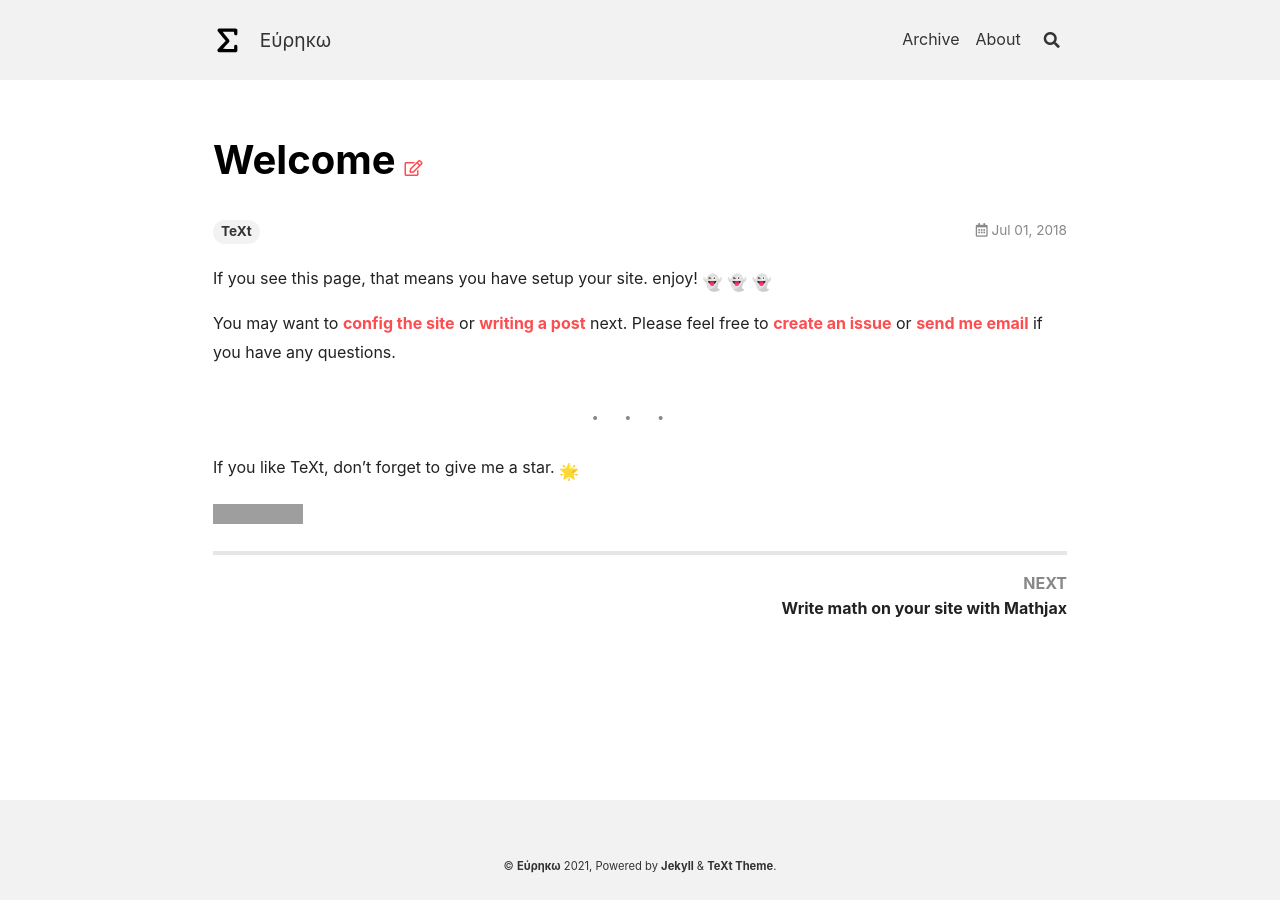
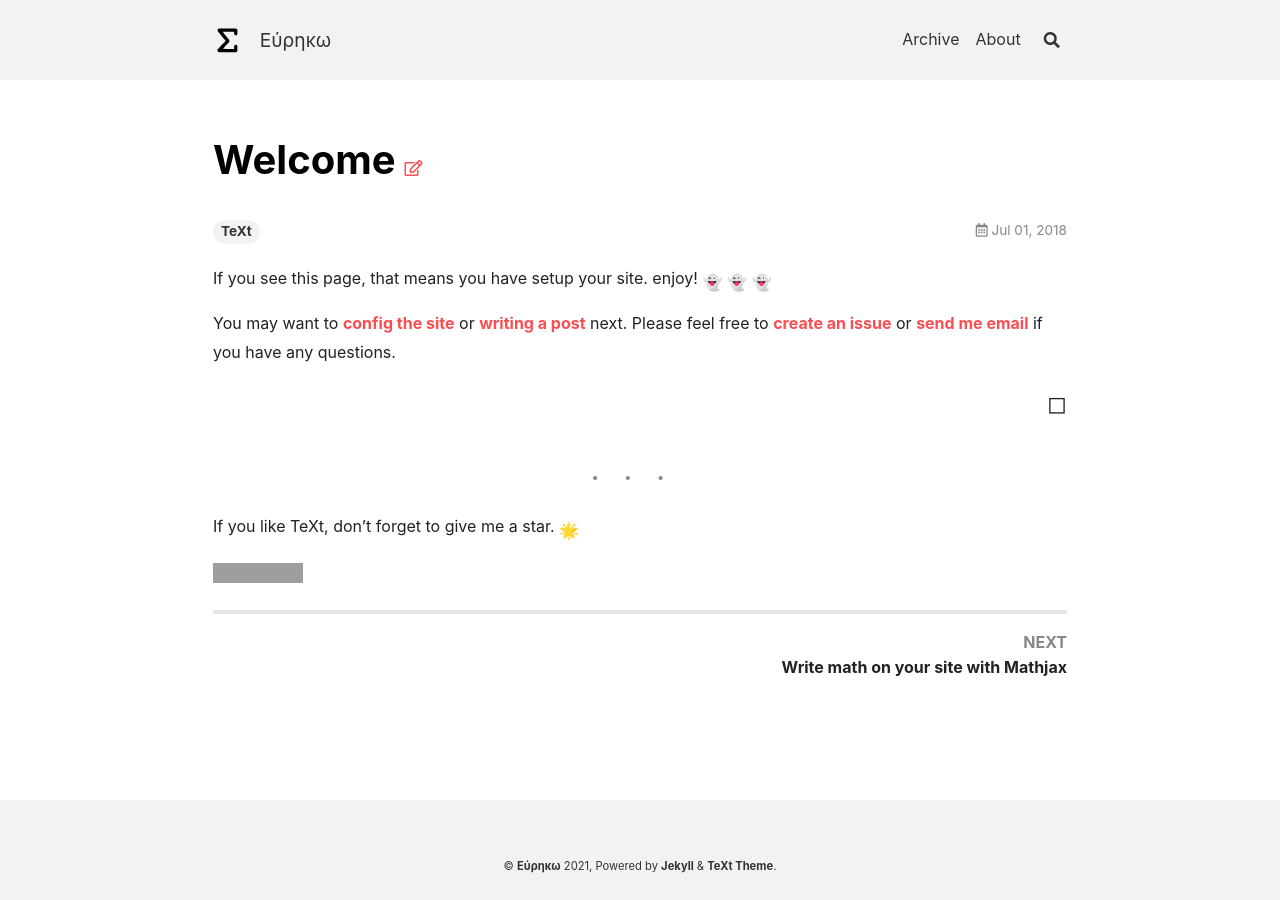
Before and after one commit to Yonderz/yonderz.github.io, a Jekyll site: the page built from _posts/2018-07-01-welcome.md, in a window 1280 px wide. Built offline with Jekyll 4.4.1, drawn with Linux system fonts in a browser that asks for light colours; emoji names are drawn with the system emoji font; grey boxes are pictures that could not be loaded.

Commit message:
syntax error

```diff
--- a/_posts/2018-07-01-welcome.md
+++ b/_posts/2018-07-01-welcome.md
@@ -9,7 +9,7 @@ If you see this page, that means you have setup your site. enjoy! :ghost: :ghost
 You may want to [config the site](https://tianqi.name/jekyll-TeXt-theme/docs/en/configuration) or [writing a post](https://tianqi.name/jekyll-TeXt-theme/docs/en/writing-posts) next. Please feel free to [create an issue](https://github.com/kitian616/jekyll-TeXt-theme/issues) or [send me email](mailto:kitian616@outlook.com) if you have any questions.
 
 <!--more-->
-{{% include qed.html %}}
+{% include qed.html %}
 ---
 
 If you like TeXt, don't forget to give me a star. :star2:
```
